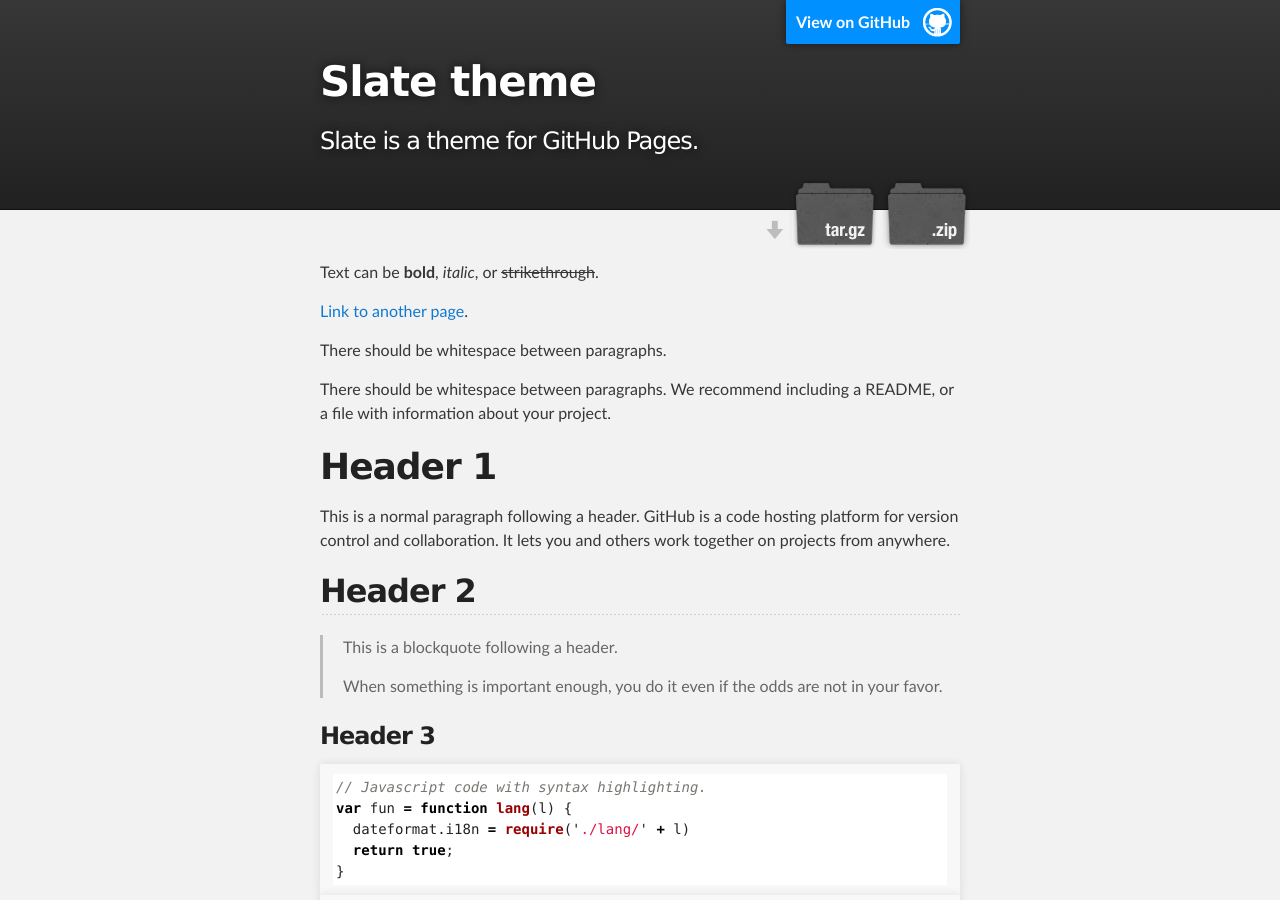
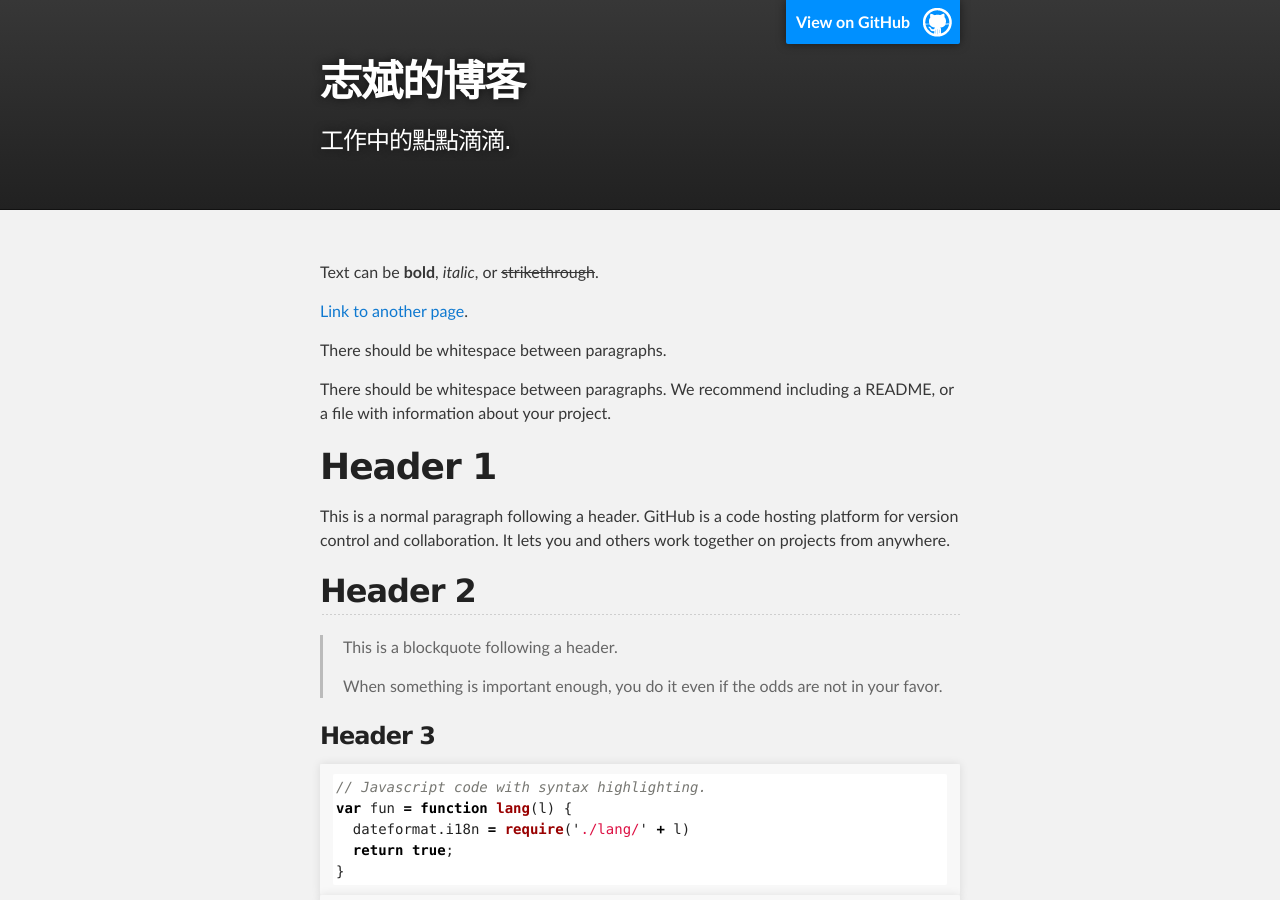
Before and after one commit to micheal-zhibin/zhibinblog.github.io, a Jekyll site: the page built from index.md, in a window 1280 px wide and 900 px high. Built offline with Jekyll 4.4.1, drawn with Linux system fonts in a browser that asks for light colours; some of the changed text lies outside the part shown.

Commit message:
标题修改

```diff
--- a/_config.yml
+++ b/_config.yml
@@ -1,5 +1,5 @@
-title: Slate theme
-description: Slate is a theme for GitHub Pages.
-show_downloads: true
+title: 志斌的博客
+description: 工作中的點點滴滴.
+show_downloads: false
 google_analytics:
 theme: jekyll-theme-slate
```
